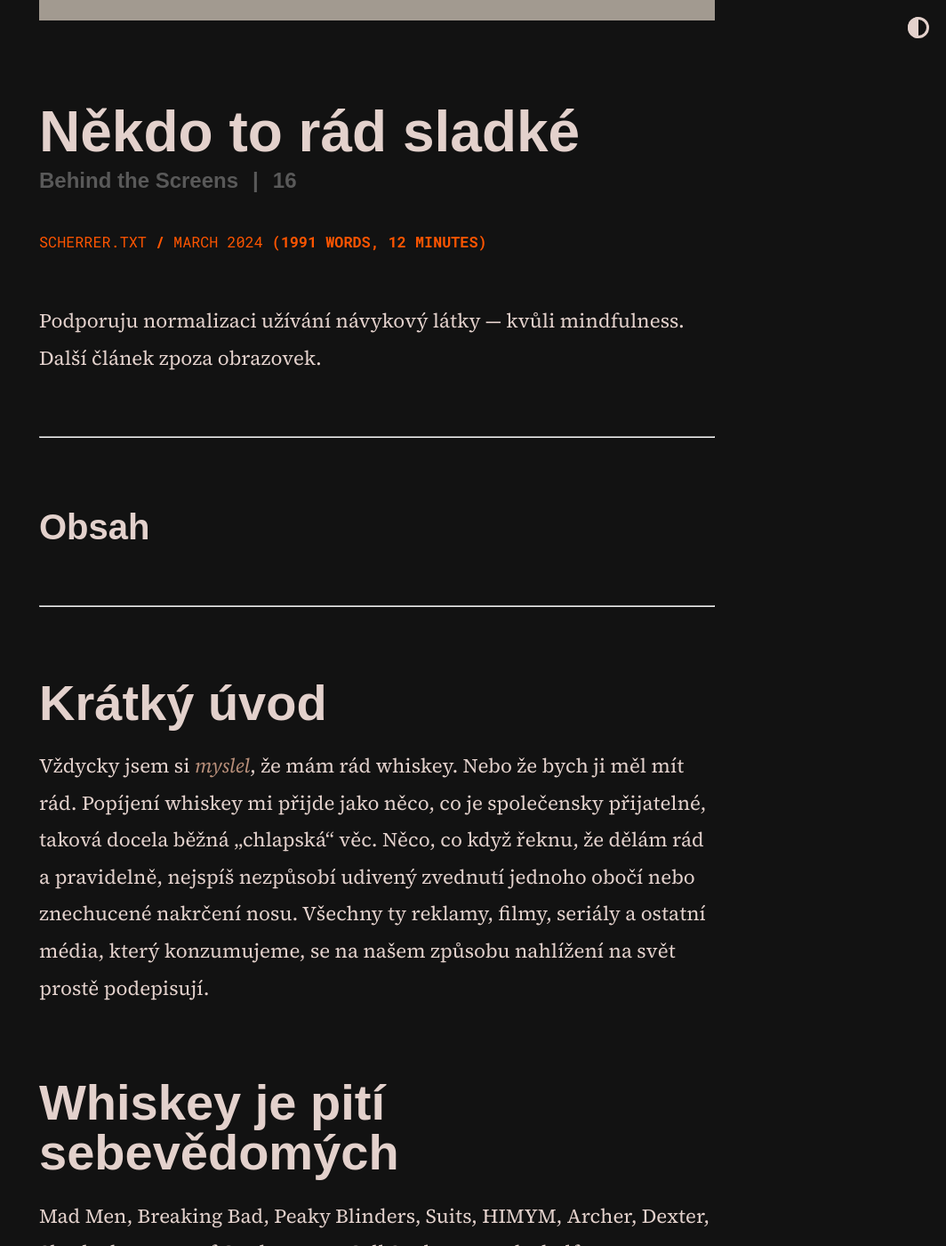
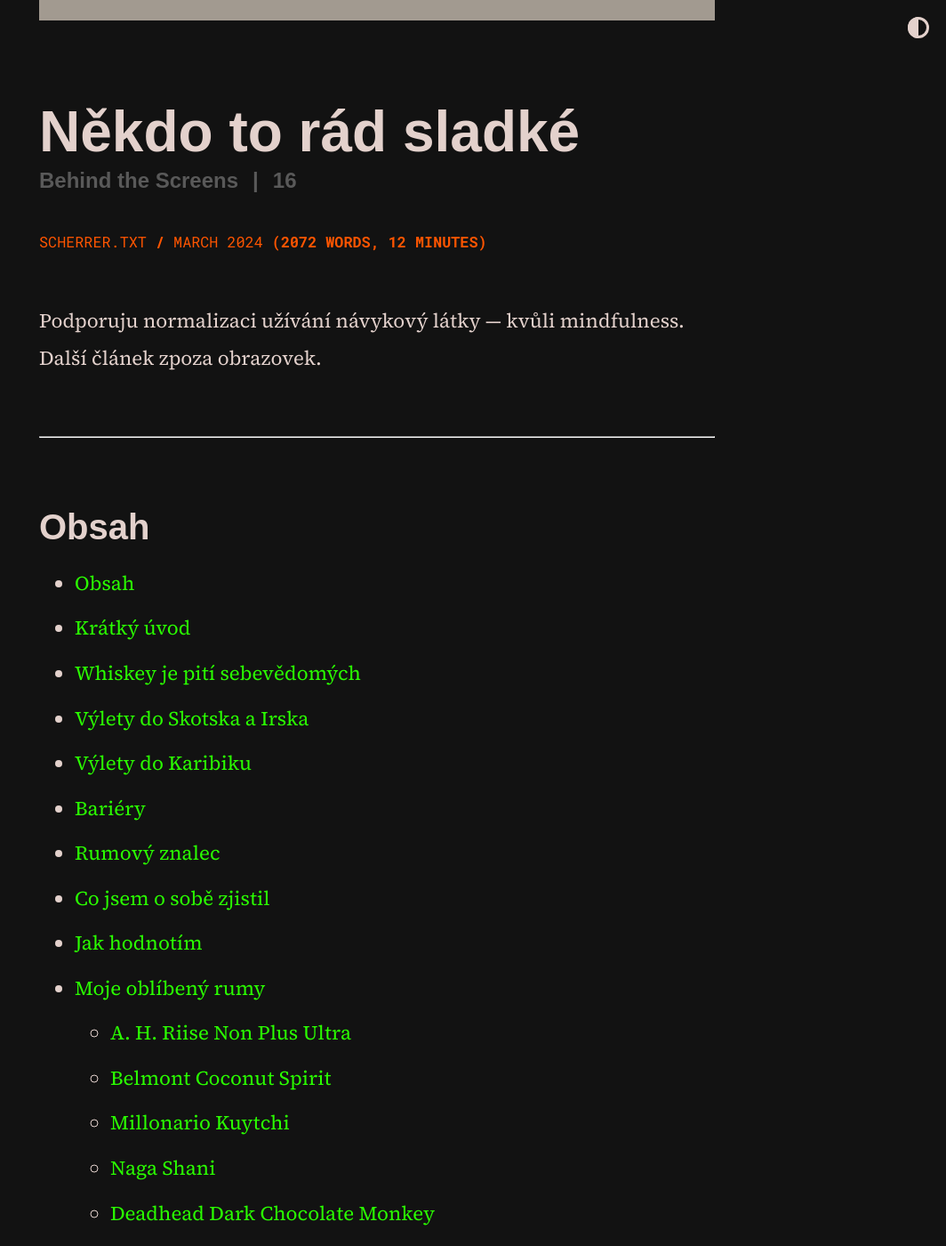
Before and after one commit to scherrer-txt/bts, a Jekyll site: the page built from _posts/2024-03-21-nekdo-to-rad-sladke.md, in a window 1280 px wide and 1400 px high, scrolled down 648 px. Shown: the whole window at 89% size, without its empty margins (216-1280 px from the left). Built offline with Jekyll 4.4.1, drawn with Linux system fonts in a browser that asks for light colours; some web fonts are replaced.

Commit message:
Update 2024-03-21-nekdo-to-rad-sladke.md

```diff
--- a/_posts/2024-03-21-nekdo-to-rad-sladke.md
+++ b/_posts/2024-03-21-nekdo-to-rad-sladke.md
@@ -14,7 +14,8 @@ Podporuju normalizaci užívání návykový látky — kvůli mindfulness. Dal
 
 #### Obsah
 
-{% toc %}
+* TOC
+{:toc}
 
 ---
 
```
